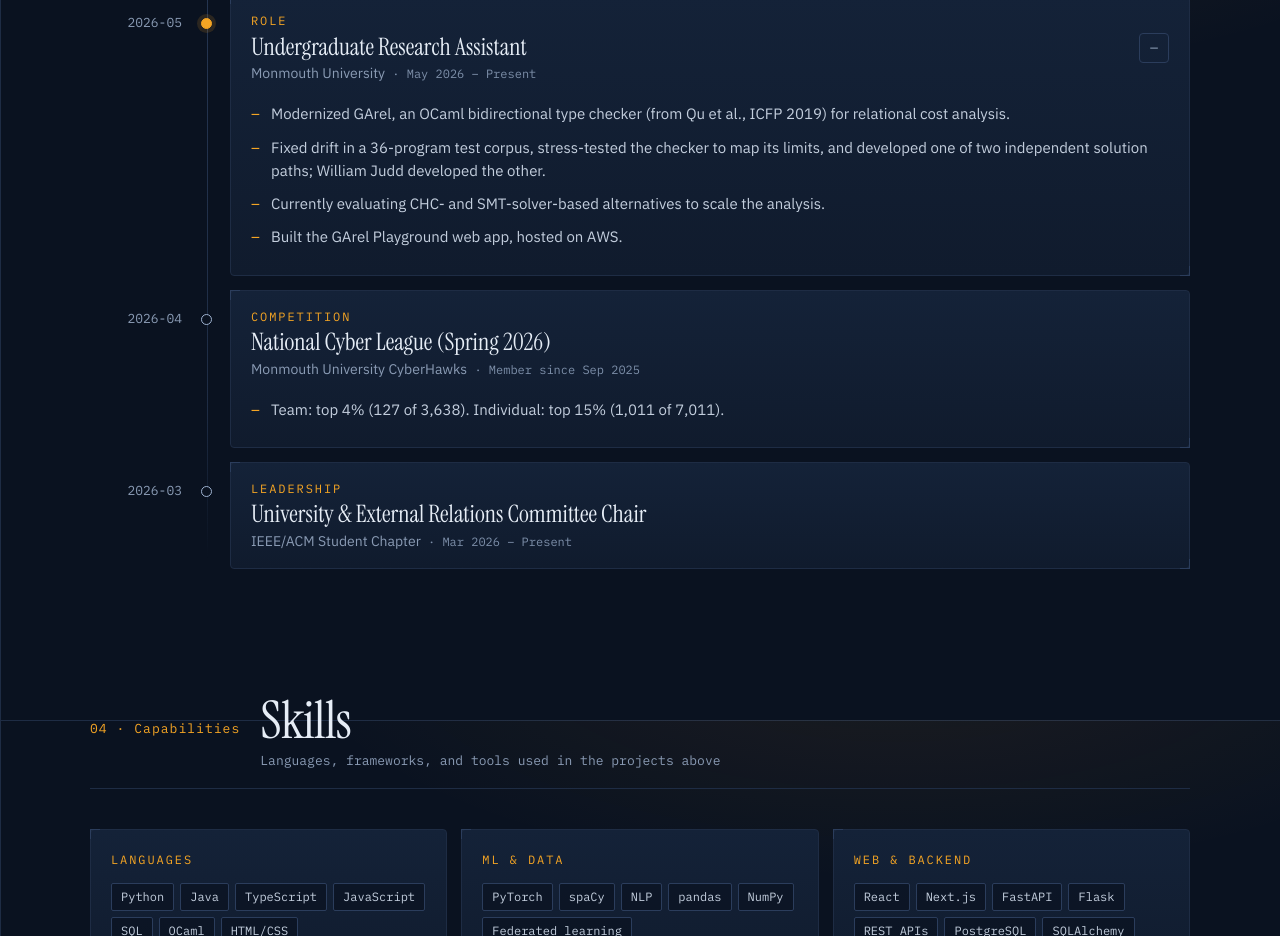
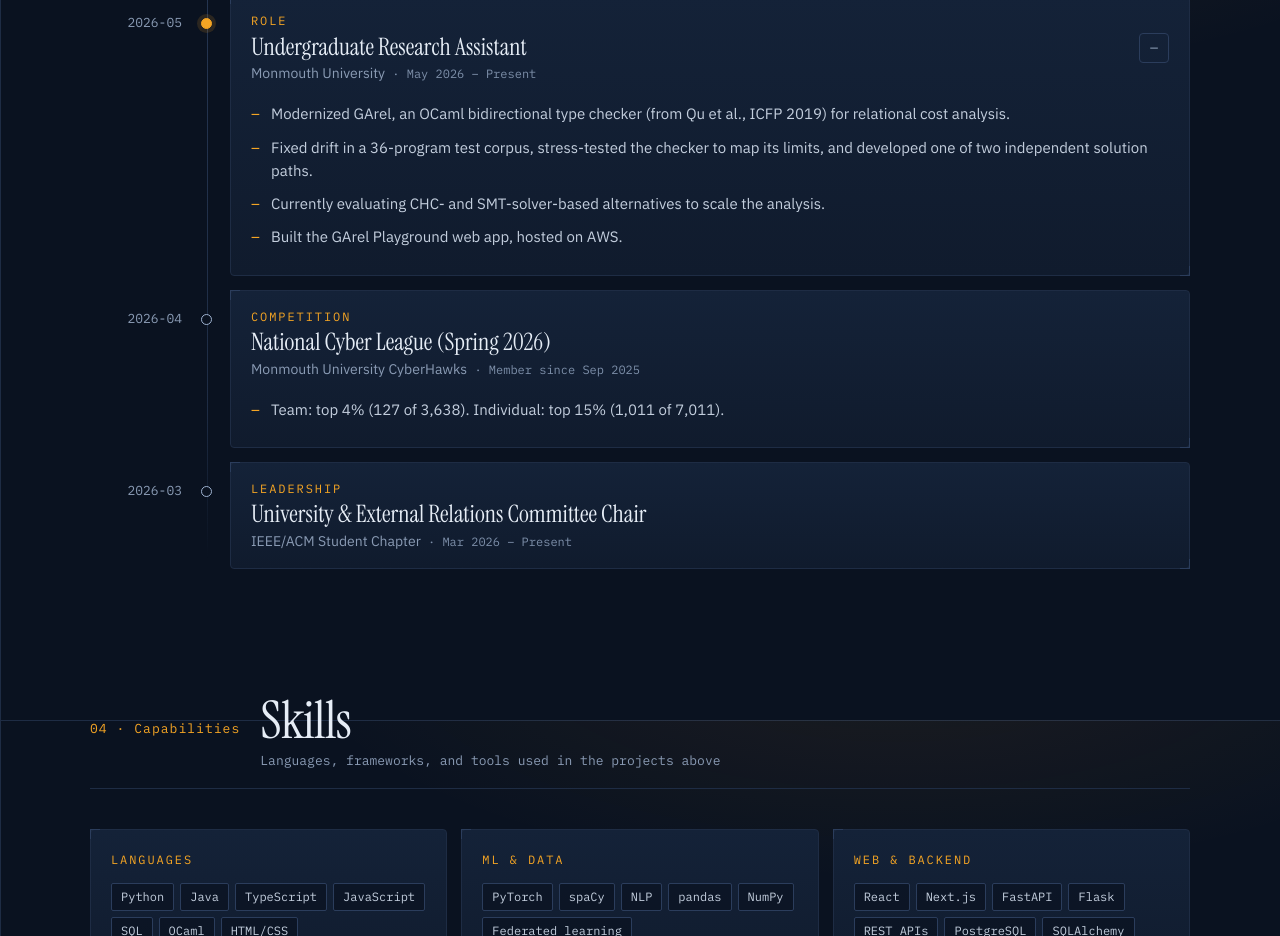
Before and after one commit to dan-jdiala/dan-jdiala.github.io, a React (Vite) app: page / in a window 1280 px wide. Shown: the part 3280-4216 px from the top of the page. Built offline with nearby package versions, Linux system fonts and the light colour scheme.

Commit message:
Simplify research solution-paths bullet

```diff
--- a/src/data/site.ts
+++ b/src/data/site.ts
@@ -185,7 +185,7 @@ export const events: LogEvent[] = [
     period: 'May 2026 – Present',
     bullets: [
       'Modernized GArel, an OCaml bidirectional type checker (from Qu et al., ICFP 2019) for relational cost analysis.',
-      'Fixed drift in a 36-program test corpus, stress-tested the checker to map its limits, and developed one of two independent solution paths; William Judd developed the other.',
+      'Fixed drift in a 36-program test corpus, stress-tested the checker to map its limits, and developed one of two independent solution paths.',
       'Currently evaluating CHC- and SMT-solver-based alternatives to scale the analysis.',
       'Built the GArel Playground web app, hosted on AWS.',
     ],
```
